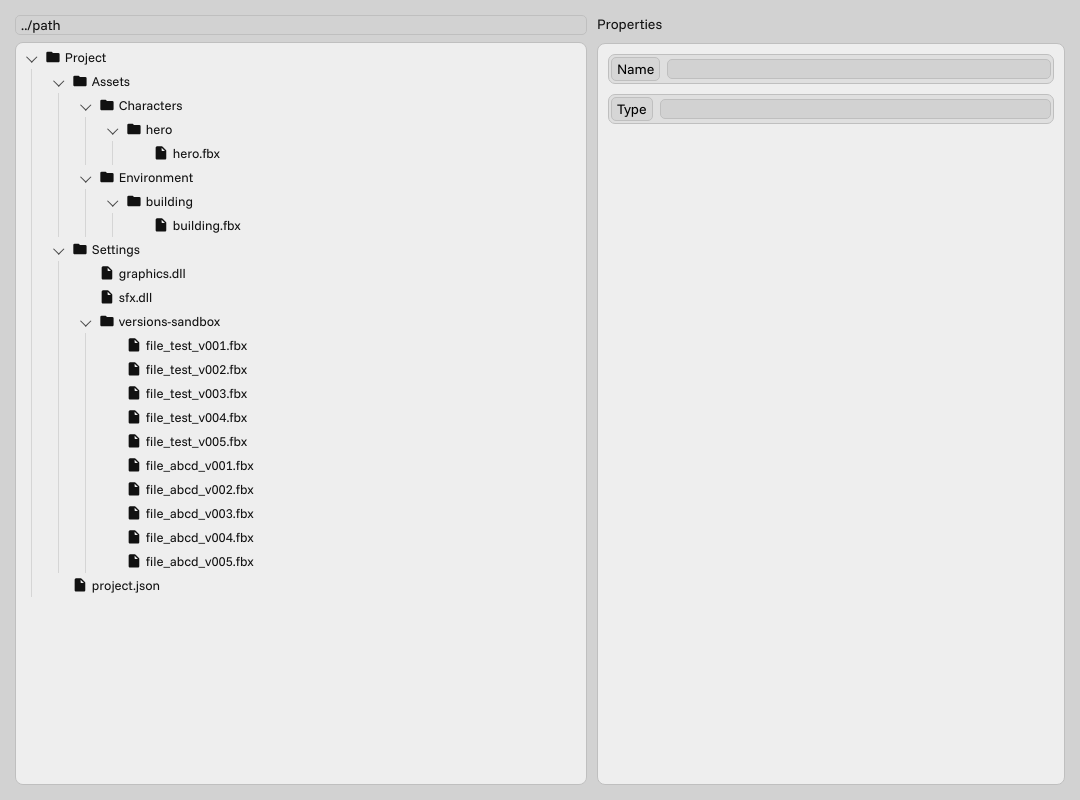
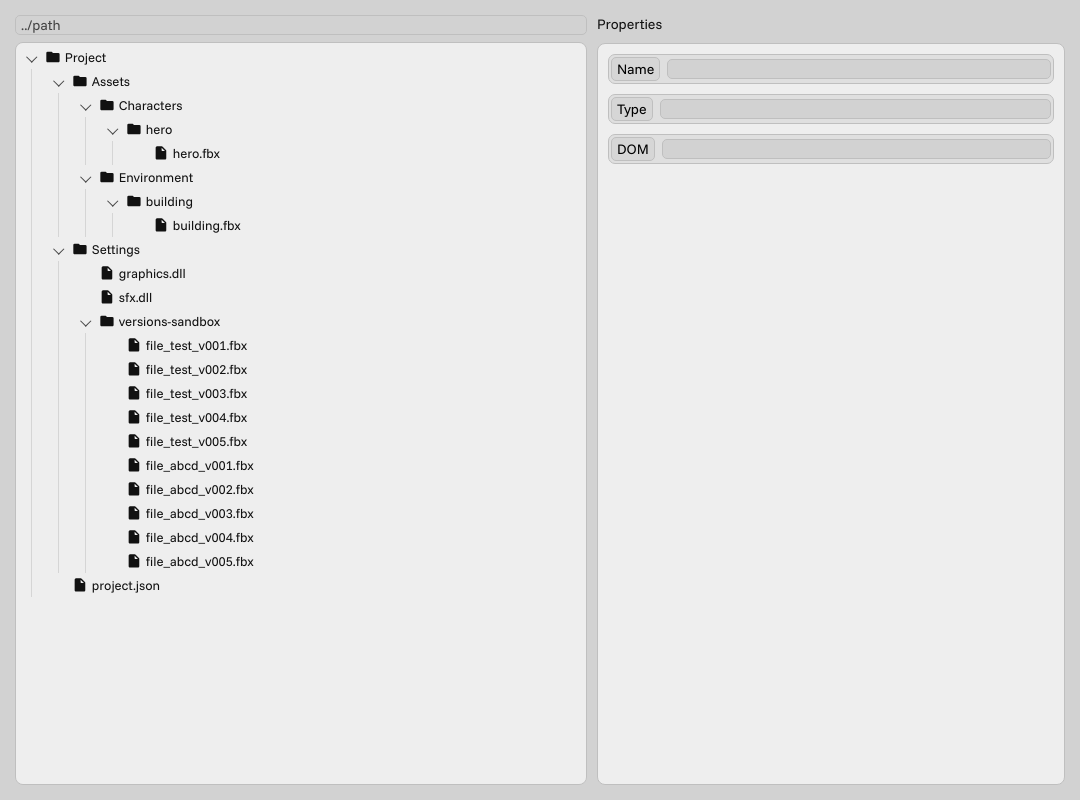
Before and after one commit to areg-77/project-designer, an Electron app: page src/index.html in a window 1080 px wide. Drawn offline with Linux system fonts and the light colour scheme.

Commit message:
readonly implementation

```diff
--- a/src/index.html
+++ b/src/index.html
@@ -26,6 +26,10 @@
             <div class="data-label">Type</div>
             <div id="type" class="data-value"></div>
           </div>
+          <div class="data-field">
+            <div class="data-label">DOM</div>
+            <div id="dom" class="data-value"></div>
+          </div>
         </div>
       </div>
     </main>
--- a/src/model/treenode.js
+++ b/src/model/treenode.js
@@ -307,21 +307,27 @@ export class TreeData {
   constructor(dataId, getValue, setValue) {
     const dataValue = document.getElementById(dataId);
     this.element = document.createElement('span');
+    this.element.contentEditable = true;
     this.element.spellcheck = false;
     dataValue.appendChild(this.element);
 
     this.selectedNodes = new BindedProperty([], val => {
       this.element.textContent = getValue(val, this.element);
-      this.element.contentEditable = (val.length > 0 && typeof setValue === "function");
+      if ((val.length > 0 && typeof setValue === "function"))
+        this.element.removeAttribute('data-readonly');
+      else
+        this.element.setAttribute('data-readonly', '');
     });
 
-    if (setValue) {
-      this.element.addEventListener('blur', () => this.selectedNodes.update());
+    this.element.addEventListener('blur', () => {
+      this.selectedNodes.update()
+      window.getSelection()?.removeAllRanges();
+    });
     this.element.addEventListener('keydown', e => {
       if (e.key === 'Enter') {
         e.preventDefault();
-          window.getSelection().removeAllRanges();
 
+        if (setValue)
           setValue(this.selectedNodes.value, this.element);
         this.element.blur();
       } else if (e.key === 'Escape') {
@@ -329,6 +335,9 @@ export class TreeData {
         this.element.blur();
       }
     });
+    // block input if readonly
+    this.element.addEventListener('beforeinput', e => {
+      if (this.element.hasAttribute('data-readonly')) e.preventDefault();
+    });
   }
 }
-}
--- a/src/renderer.js
+++ b/src/renderer.js
@@ -116,6 +116,9 @@ const tree = new Tree('tree', [
   ),
   new TreeData('type', (nodes) => {
     return nodes[nodes.length - 1]?.type.value ?? '';
+  }),
+  new TreeData('dom', (nodes) => {
+    return nodes[nodes.length - 1]?.dom() ?? '';
   })
 ]);
 tree.content.value = buildTree(tree, treeObject);
--- a/src/styles/treedata.css
+++ b/src/styles/treedata.css
@@ -12,7 +12,6 @@
   flex-direction: column;
   gap: 10px;
 
-  color: var(--foreground-light);
   background-color: var(--region-light);
   border: 1px solid var(--border);
   border-radius: 8px;
@@ -31,6 +30,7 @@
 
 .data-label {
   background-color: var(--secondary-region-light);
+  color: var(--foreground-light);
   padding: 2px 5px;
   border: 1px solid var(--border);
   border-radius: 5px;
@@ -52,10 +52,16 @@
 }
 
 .data-value > span {
+  color: var(--foreground-dark);
   outline: none;
   flex: 1 1 auto;
   overflow: hidden;
   white-space: nowrap;
+
+  transition: color 200ms;
+}
+.data-value > span[contenteditable]:focus {
+  color: var(--foreground);
 }
 .data-value:has(> span[contenteditable]:focus) {
   border-color: var(--border-light);
--- a/src/styles/treeview.css
+++ b/src/styles/treeview.css
@@ -70,6 +70,7 @@
   flex-shrink: 0;
   margin: 1px;
   border-radius: 5px;
+  padding-right: 1em;
 
   transition: background-color 250ms;
 }
@@ -112,7 +113,7 @@
   width: 100%;
   padding: 3px 0px;
   display: flex;
-  flex-shrink: 0;
+  flex-shrink: 1;
   overflow: hidden;
   align-items: center;
   gap: 0.3em;
@@ -126,4 +127,5 @@
 .tree-label {
   white-space: nowrap;
   overflow: hidden;
+  text-overflow: ellipsis;
 }
```
Lines whose indentation alone changed are shown as unchanged.
